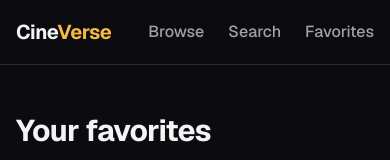
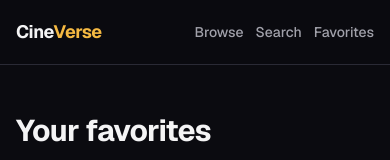
Before and after one commit to otonebieridze/cineverse, a Next.js app: page /favorites in a window 390 px wide. Shown: the top 160 px of the page. Built offline with nearby package versions, Linux system fonts and the light colour scheme.

Commit message:
fix: fit header navigation on small screens

```diff
--- a/src/components/SiteHeader.tsx
+++ b/src/components/SiteHeader.tsx
@@ -10,20 +10,20 @@ const NAV_LINKS = [
 export function SiteHeader() {
   return (
     <header className="sticky top-0 z-10 border-b border-border bg-background/80 backdrop-blur">
-      <Container className="flex h-16 items-center justify-between">
+      <Container className="flex h-16 items-center justify-between gap-4">
         <Link
           href="/"
-          className="rounded-md text-xl font-bold tracking-tight transition-colors hover:text-accent"
+          className="rounded-md text-lg font-bold tracking-tight transition-colors hover:text-accent sm:text-xl"
         >
           Cine<span className="text-accent">Verse</span>
         </Link>
         <nav aria-label="Main">
-          <ul className="flex gap-6">
+          <ul className="flex gap-3 sm:gap-6">
             {NAV_LINKS.map(({ href, label }) => (
               <li key={href}>
                 <Link
                   href={href}
-                  className="rounded-md font-medium text-muted transition-colors hover:text-foreground"
+                  className="rounded-md text-sm font-medium text-muted transition-colors hover:text-foreground sm:text-base"
                 >
                   {label}
                 </Link>
```
